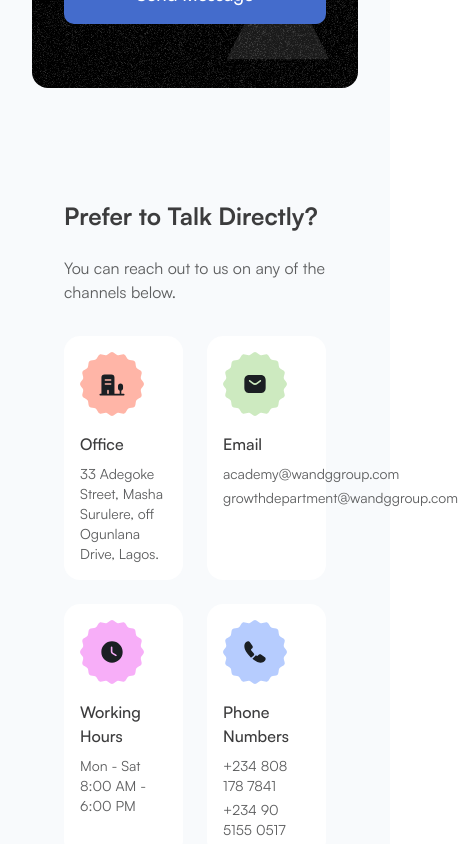
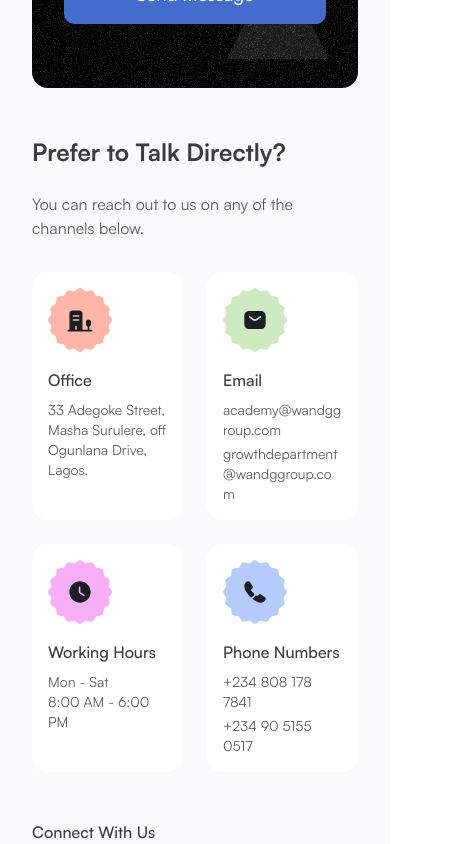
Before and after one commit to joshytheprogrammer/new-acad, a Next.js app: page /2025-summer-academy-surulere in a window 390 px wide. Shown: the part 10840-11684 px from the top of the page, 458 px wide, since content can reach past the window. Built offline with nearby package versions, Linux system fonts and the light colour scheme; no server answers.

Commit message:
fix: update contact section styling for improved layout and email link formatting

```diff
--- a/src/components/academy/summer/Contact.tsx
+++ b/src/components/academy/summer/Contact.tsx
@@ -426,7 +426,7 @@ export default function Contact() {
                             </div>
 
                             {/* Right Side - Contact Information */}
-                            <div className="space-y-8 py-16 px-8 bg-neutal-50">
+                            <div className="space-y-8 lg:py-16 lg:px-8 bg-neutal-50">
                                 <div>
                                     <h3 className="text-2xl font-bold text-gray-900 mb-6">
                                         Prefer to Talk Directly?
@@ -455,10 +455,10 @@ export default function Contact() {
                                             </div>
                                         <h4 className="font-semibold text-gray-900 mb-2">Email</h4>
                                         <div className="text-sm text-gray-600 space-y-1">
-                                            <a href="mailto:academy@wandggroup.com" className="block hover:text-chambray-600 transition-colors">
+                                            <a href="mailto:academy@wandggroup.com" className="block hover:text-chambray-600 transition-colors break-all">
                                                 academy@wandggroup.com
                                             </a>
-                                            <a href="mailto:growthdepartment@wandggroup.com" className="block hover:text-chambray-600 transition-colors">
+                                            <a href="mailto:growthdepartment@wandggroup.com" className="block hover:text-chambray-600 transition-colors break-all">
                                                 growthdepartment@wandggroup.com
                                             </a>
                                         </div>
```
